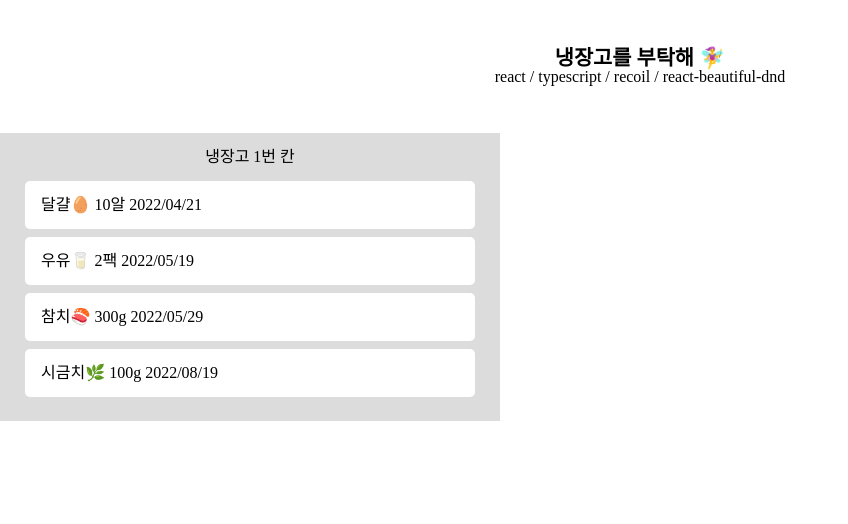
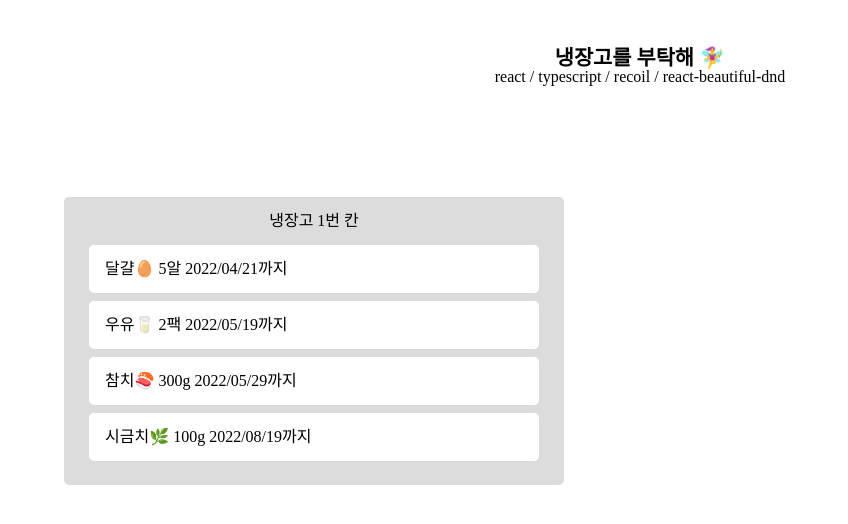
Before and after one commit to sangjunRay/Draggable-refrigerator, a React (Create React App) app: page / in a window 1280 px wide. Shown: the top 524 px of the page, without its empty margins (0-848 px from the left). Built offline with nearby package versions, Linux system fonts and the light colour scheme.

Commit message:
draggable item 컴포넌트 분리

```diff
--- a/src/App.tsx
+++ b/src/App.tsx
@@ -61,6 +61,7 @@ const Container = styled.div`
 	justify-content: flex-start;
 	align-items: center;
 	max-width: 100vw;
+	padding: 5%;
 `;
 
 const Header = styled.header`
--- /dev/null
+++ b/src/Components/DraggbleItem.tsx
@@ -0,0 +1,34 @@
+import { Draggable } from 'react-beautiful-dnd';
+import styled from 'styled-components';
+
+const Item = styled.li`
+	width: 450px;
+	padding: 1rem;
+	list-style: none;
+	background-color: white;
+	margin-bottom: 0.5rem;
+	font-size: 1rem;
+	border-radius: 5px;
+	:hover {
+		opacity: 0.7;
+	}
+`;
+
+interface IDraggableItemProps {
+	foods: { name: string; leftTime: string; amount: string };
+	index: number;
+}
+
+function DraggableFood({ foods, index }: IDraggableItemProps) {
+	return (
+		<Draggable key={foods.name} draggableId={foods.name} index={index}>
+			{(provided1) => (
+				<Item ref={provided1.innerRef} {...provided1.draggableProps} {...provided1.dragHandleProps}>
+					{foods.name} {foods.amount} {foods.leftTime}까지
+				</Item>
+			)}
+		</Draggable>
+	);
+}
+
+export default DraggableFood;
--- a/src/atoms.tsx
+++ b/src/atoms.tsx
@@ -2,6 +2,7 @@ import { atom } from 'recoil';
 
 interface IFood {
 	name: string;
+	amount: string;
 	leftTime: string;
 }
 
@@ -10,9 +11,9 @@ interface IFoods extends Array<IFood> {}
 export const foodState = atom<IFoods>({
 	key: 'food',
 	default: [
-		{ name: '달걀🥚 10알', leftTime: '2022/04/21' },
-		{ name: '우유🥛 2팩', leftTime: '2022/05/19' },
-		{ name: '참치🍣 300g', leftTime: '2022/05/29' },
-		{ name: '시금치🌿 100g', leftTime: '2022/08/19' },
+		{ name: '달걀🥚', amount: '5알', leftTime: '2022/04/21' },
+		{ name: '우유🥛', amount: '2팩', leftTime: '2022/05/19' },
+		{ name: '참치🍣', amount: '300g', leftTime: '2022/05/29' },
+		{ name: '시금치🌿', amount: '100g', leftTime: '2022/08/19' },
 	],
 });
--- a/src/refrigerator.tsx
+++ b/src/refrigerator.tsx
@@ -1,20 +1,8 @@
-import { DragDropContext, Draggable, Droppable, DropResult } from 'react-beautiful-dnd';
+import { DragDropContext, Droppable, DropResult } from 'react-beautiful-dnd';
 import { useRecoilState } from 'recoil';
 import styled from 'styled-components';
 import { foodState } from './atoms';
-
-const Item = styled.li`
-	width: 450px;
-	padding: 1rem;
-	list-style: none;
-	background-color: white;
-	margin-bottom: 0.5rem;
-	font-size: 1rem;
-	border-radius: 5px;
-	:hover {
-		opacity: 0.7;
-	}
-`;
+import DraggableFood from './Components/DraggbleItem';
 
 const UlStyle = styled.ul`
 	display: flex;
@@ -24,6 +12,7 @@ const UlStyle = styled.ul`
 	width: 500px;
 	background-color: rgb(220, 220, 220);
 	padding: 1rem;
+	border-radius: 5px;
 `;
 
 export function Refrigerator() {
@@ -33,8 +22,9 @@ export function Refrigerator() {
 		setFood((prevFood) => {
 			const CopyFood = [...prevFood];
 			const copyLeftTime = CopyFood.slice(source.index, source.index + 1)[0].leftTime;
+			const copyAmount = CopyFood.slice(source.index, source.index + 1)[0].amount;
 			CopyFood.splice(source.index, 1);
-			CopyFood.splice(destination?.index, 0, { name: draggableId, leftTime: copyLeftTime });
+			CopyFood.splice(destination?.index, 0, { name: draggableId, amount: copyAmount, leftTime: copyLeftTime });
 			return CopyFood;
 		});
 	};
@@ -46,15 +36,7 @@ export function Refrigerator() {
 						<UlStyle ref={provided.innerRef} {...provided.droppableProps}>
 							<p style={{ marginBottom: '1rem' }}>냉장고 1번 칸</p>
 							{food.map((foods, index) => {
-								return (
-									<Draggable key={foods.name} draggableId={foods.name} index={index}>
-										{(provided1) => (
-											<Item ref={provided1.innerRef} {...provided1.draggableProps} {...provided1.dragHandleProps}>
-												{foods.name} {foods.leftTime}
-											</Item>
-										)}
-									</Draggable>
-								);
+								return <DraggableFood key={foods.name} foods={foods} index={index} />;
 							})}
 						</UlStyle>
 					)}
```
